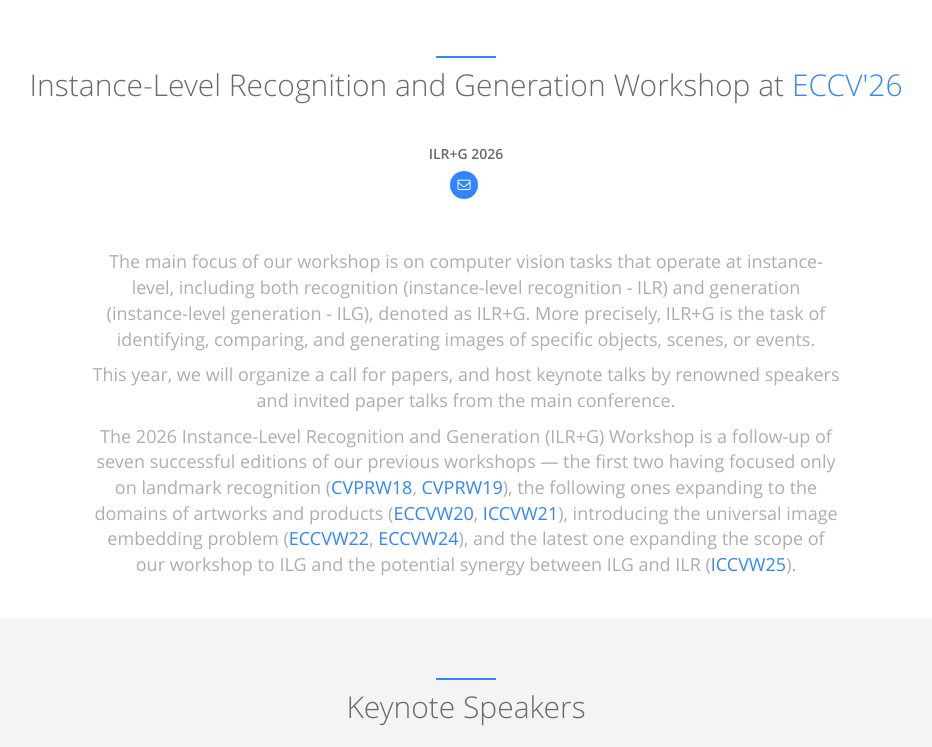
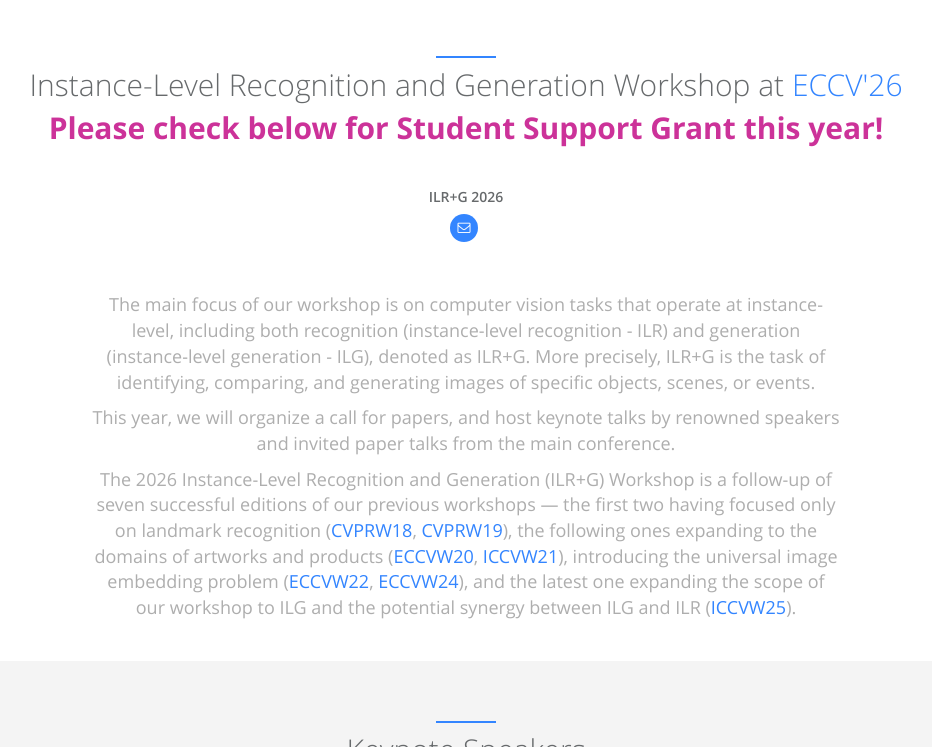
Before and after one commit to ilr-workshop/ECCVW2026, a Jekyll site: the page built from index.html, in a window 1280 px wide and 900 px high, scrolled down 321 px, cut to the strip 153-900 px from the top of the window. Shown: the whole strip, without its empty margins (174-1106 px from the left). Built offline with Jekyll 4.4.1, drawn with Linux system fonts in a browser that asks for light colours.

Commit message:
Update about.html

```diff
--- a/_includes/sections/about.html
+++ b/_includes/sections/about.html
@@ -3,6 +3,7 @@
         <div class="col-lg-12 text-center">
             <div class="navy-line"></div>
             <h1><span data-i18n="about_me.about_me">Instance-Level Recognition and Generation Workshop at </span><a href="https://eccv.ecva.net/" target="_blank"><span class="navy">ECCV'26</span></a></h1>
+            <h1><span data-i18n="about_me.about_me"><b><font color="#CC3299">Please check below for Student Support Grant this year!</font></b></span></h1>
             <!-- <h1><span data-i18n="about_me.about_me"><b><font color="#CC3299">Workshop Location: 306 A</font></b></span></h1>
             <h1><span data-i18n="about_me.about_me"><b><font color="#CC3299">Oct. 19, 8:30am-12:30pm (HST)</font></b></span></h1> -->
             <!-- <p>Donec sed odio dui. Etiam porta sem malesuada magna mollis euismod.</p> -->
```
